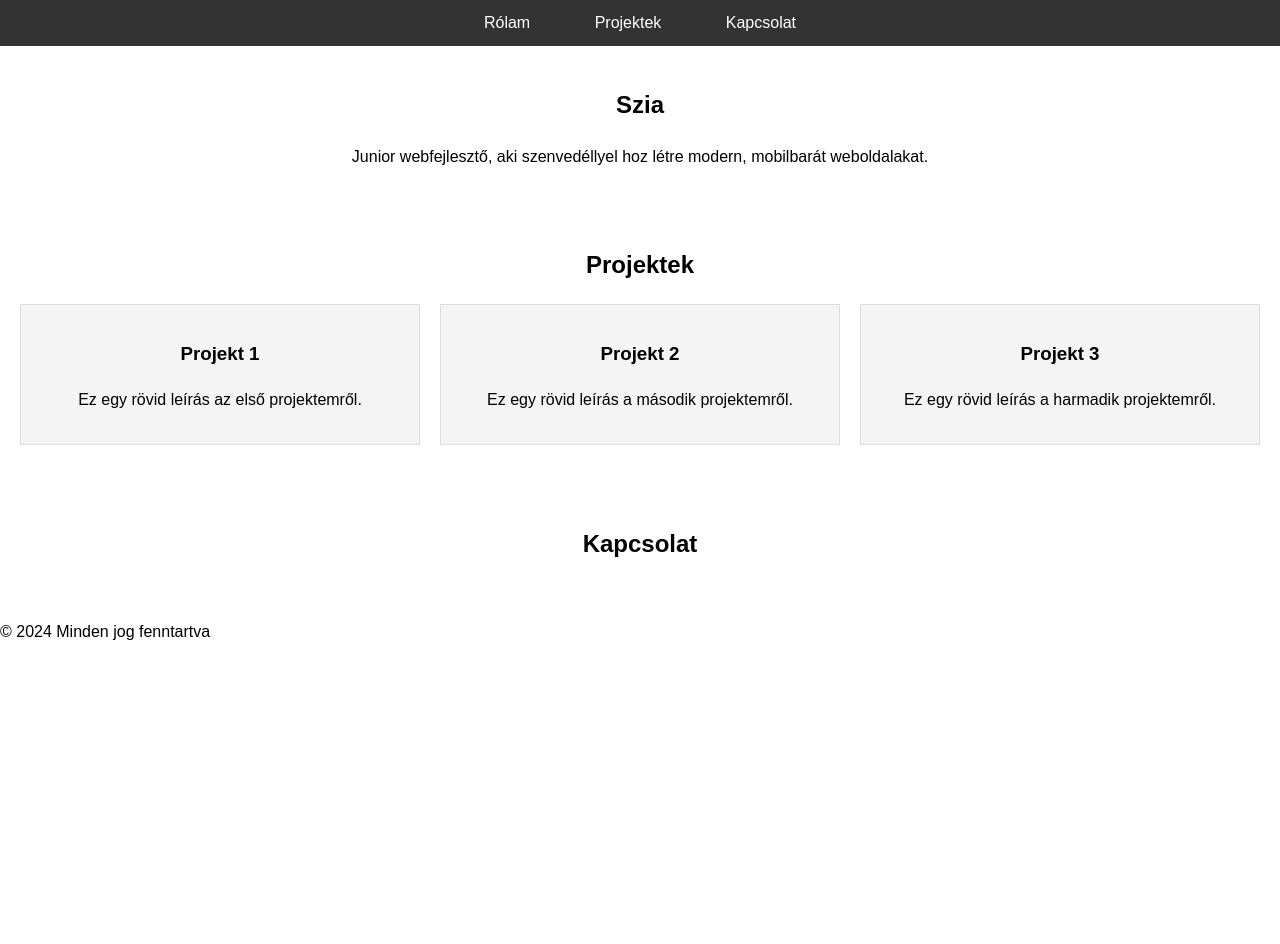
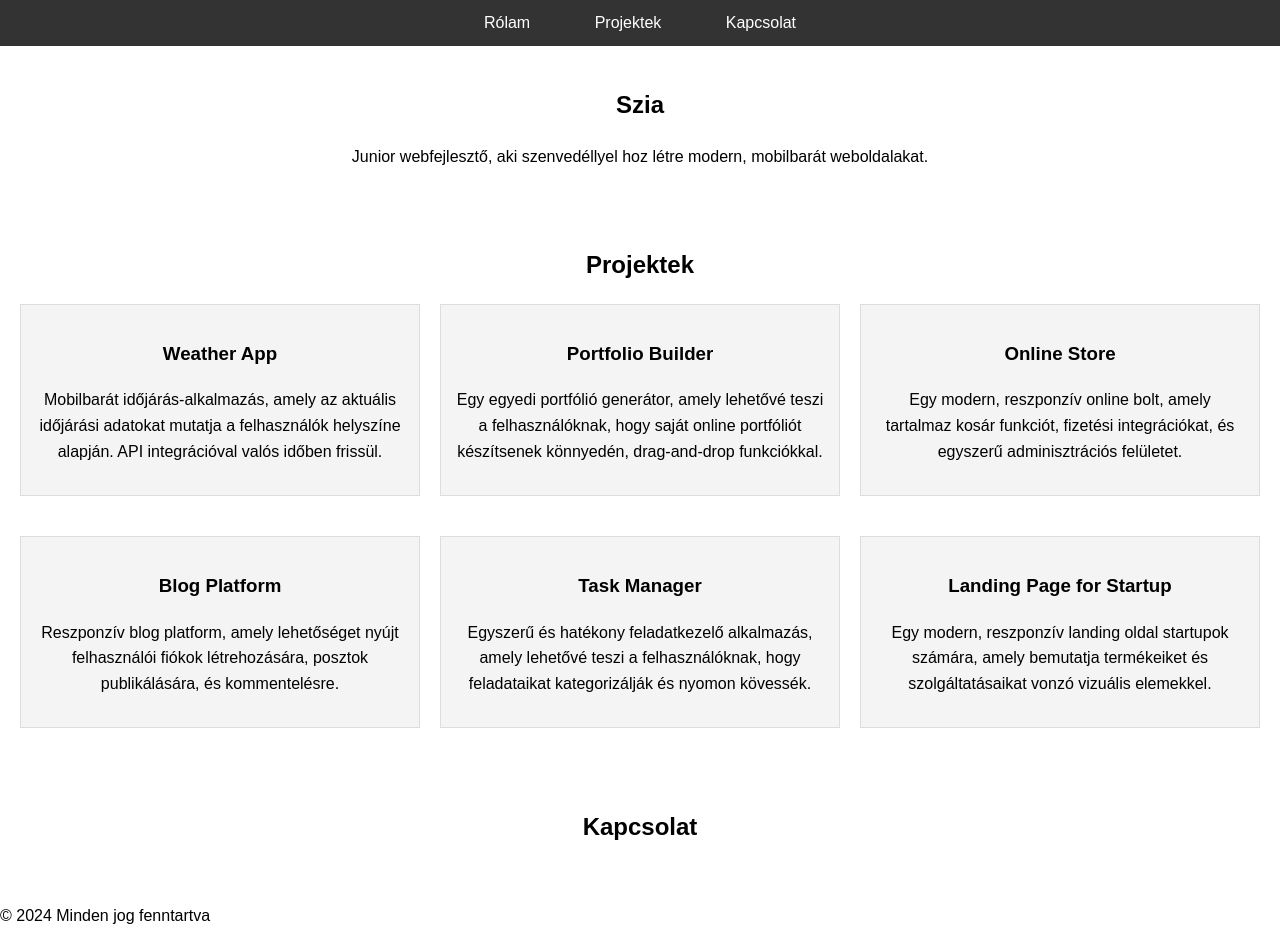
Before and after one commit to blankatomor/HF1, a plain HTML site: page index.html in a window 1280 px wide. Before the commit the page ends 800 px from the top, so only its background shows below. Drawn offline with Linux system fonts and the light colour scheme; no server answers.

Commit message:
projektek feltöltése

```diff
--- a/index.html
+++ b/index.html
@@ -30,16 +30,28 @@
         <h2>Projektek</h2>
         <div class="project-grid">
             <div class="project">
-                <h3>Projekt 1</h3>
-                <p>Ez egy rövid leírás az első projektemről.</p>
+                <h3>Weather App</h3>
+                <p>Mobilbarát időjárás-alkalmazás, amely az aktuális időjárási adatokat mutatja a felhasználók helyszíne alapján. API integrációval valós időben frissül.</p>
             </div>
             <div class="project">
-                <h3>Projekt 2</h3>
-                <p>Ez egy rövid leírás a második projektemről.</p>
+                <h3>Portfolio Builder</h3>
+                <p>Egy egyedi portfólió generátor, amely lehetővé teszi a felhasználóknak, hogy saját online portfóliót készítsenek könnyedén, drag-and-drop funkciókkal.</p>
             </div>
             <div class="project">
-                <h3>Projekt 3</h3>
-                <p>Ez egy rövid leírás a harmadik projektemről.</p>
+                <h3>Online Store</h3>
+                <p>Egy modern, reszponzív online bolt, amely tartalmaz kosár funkciót, fizetési integrációkat, és egyszerű adminisztrációs felületet.</p>
+            </div>
+            <div class="project">
+                <h3>Blog Platform</h3>
+                <p>Reszponzív blog platform, amely lehetőséget nyújt felhasználói fiókok létrehozására, posztok publikálására, és kommentelésre.</p>
+            </div>
+            <div class="project">
+                <h3>Task Manager</h3>
+                <p>Egyszerű és hatékony feladatkezelő alkalmazás, amely lehetővé teszi a felhasználóknak, hogy feladataikat kategorizálják és nyomon kövessék.</p>
+            </div>
+            <div class="project">
+                <h3>Landing Page for Startup</h3>
+                <p>Egy modern, reszponzív landing oldal startupok számára, amely bemutatja termékeiket és szolgáltatásaikat vonzó vizuális elemekkel.</p>
             </div>
         </div>
     </section>
```
